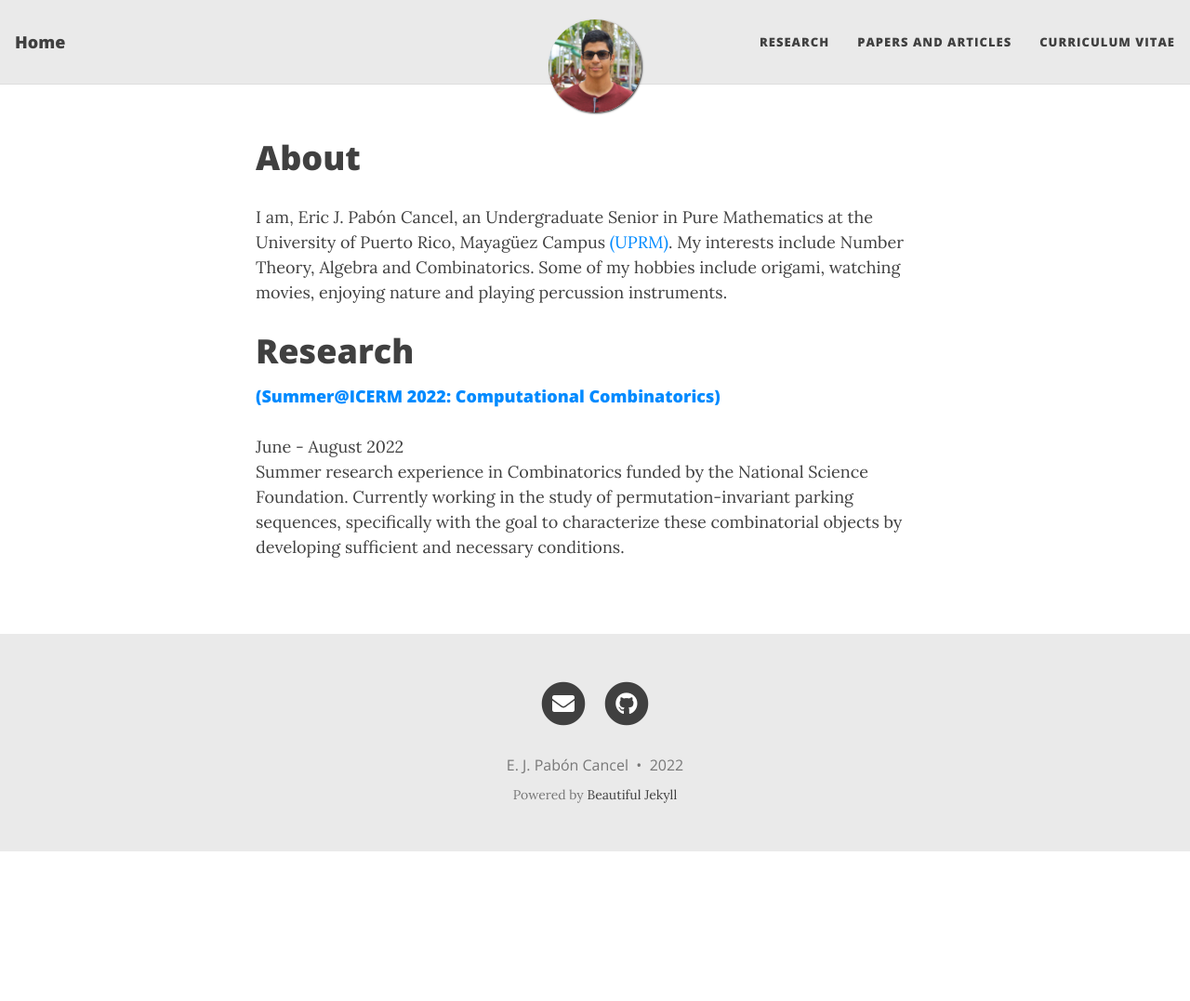
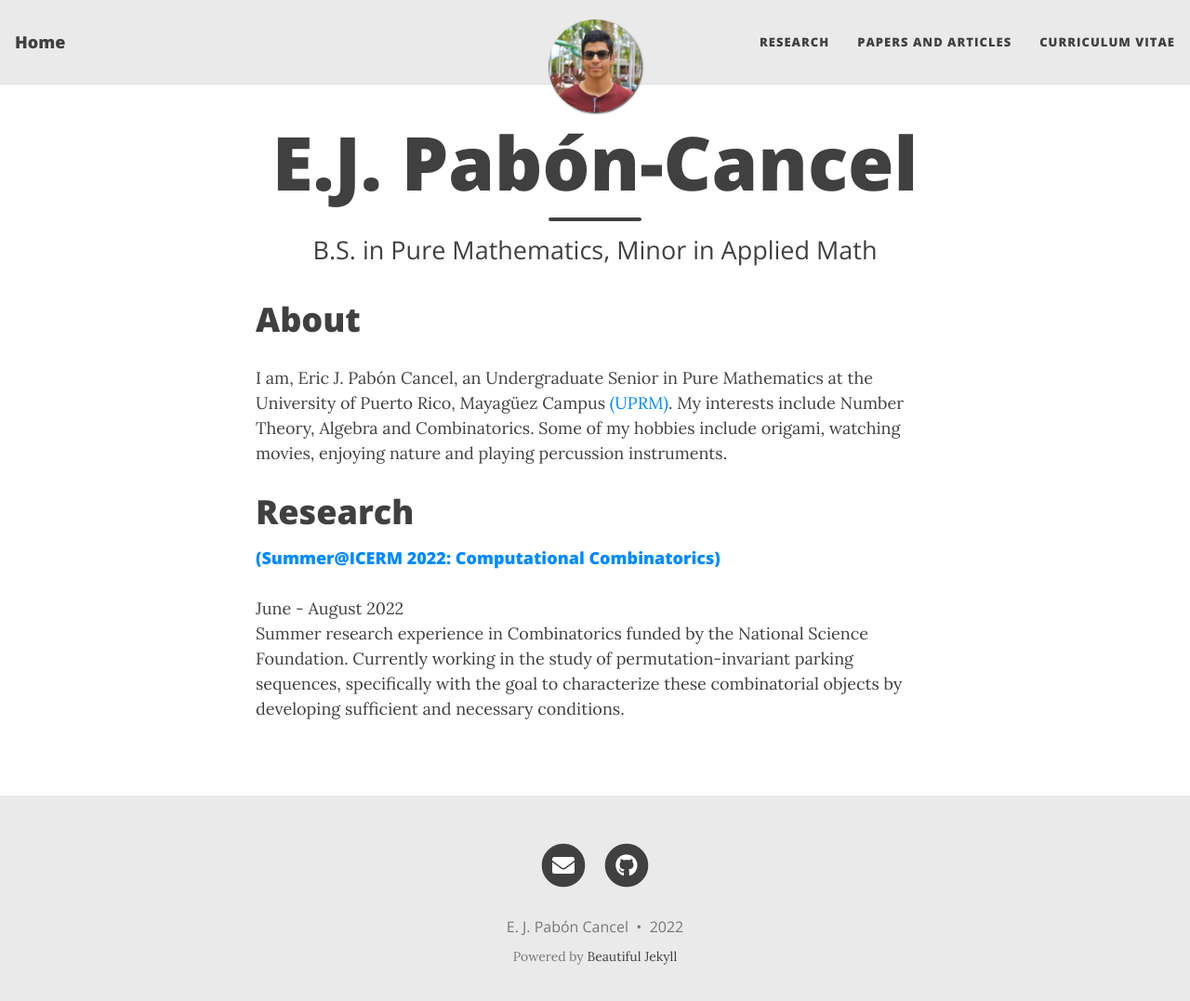
Before and after one commit to ejpaboncancel/ejpaboncancel-old.github.io, a Jekyll site: the page built from index.html, in a window 1280 px wide and 1090 px high. Shown: the top 1077 px of the window at 93% size. Built offline with Jekyll 4.4.1, drawn with Linux system fonts in a browser that asks for light colours; nearby versions of some CDN libraries; the list of posts is cut into pages by our own code.

Commit message:
Update index.html

```diff
--- a/index.html
+++ b/index.html
@@ -1,7 +1,6 @@
 ---
 layout: home
-style: h1 {font-size: 40px;}
-title: <h1>E.J. Pabón-Cancel</h1>
+title: <font size=+2>E.J. Pabón-Cancel</font size>
 subtitle:
   B.S. in Pure Mathematics, <br>
   Minor in Applied Math </br>
```
